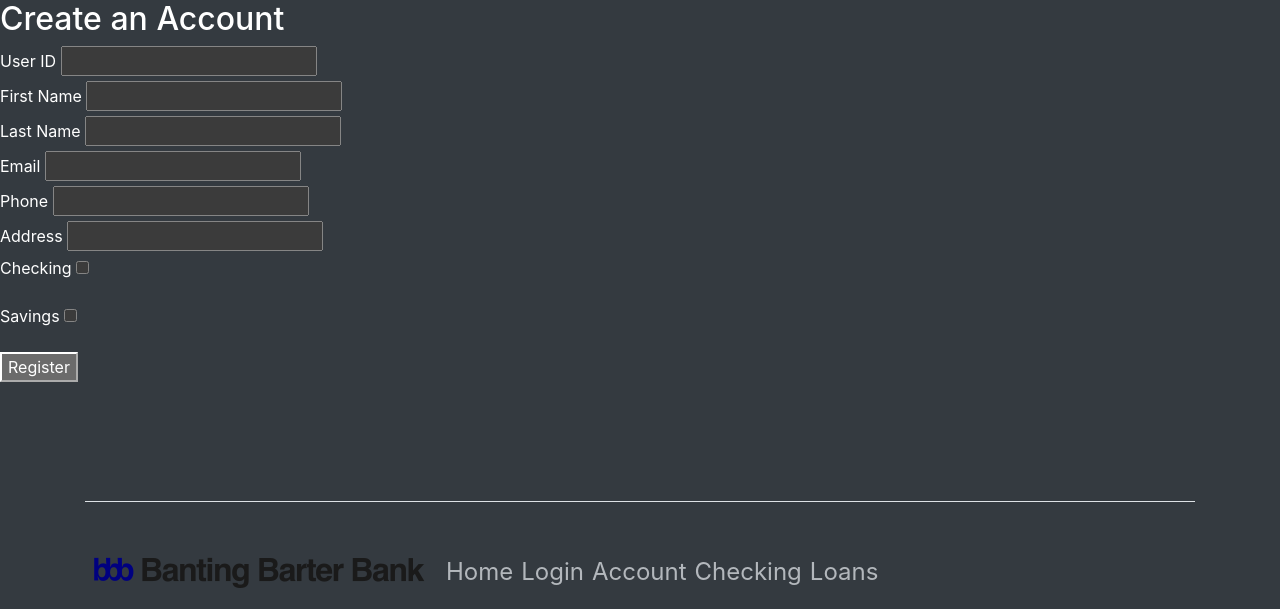
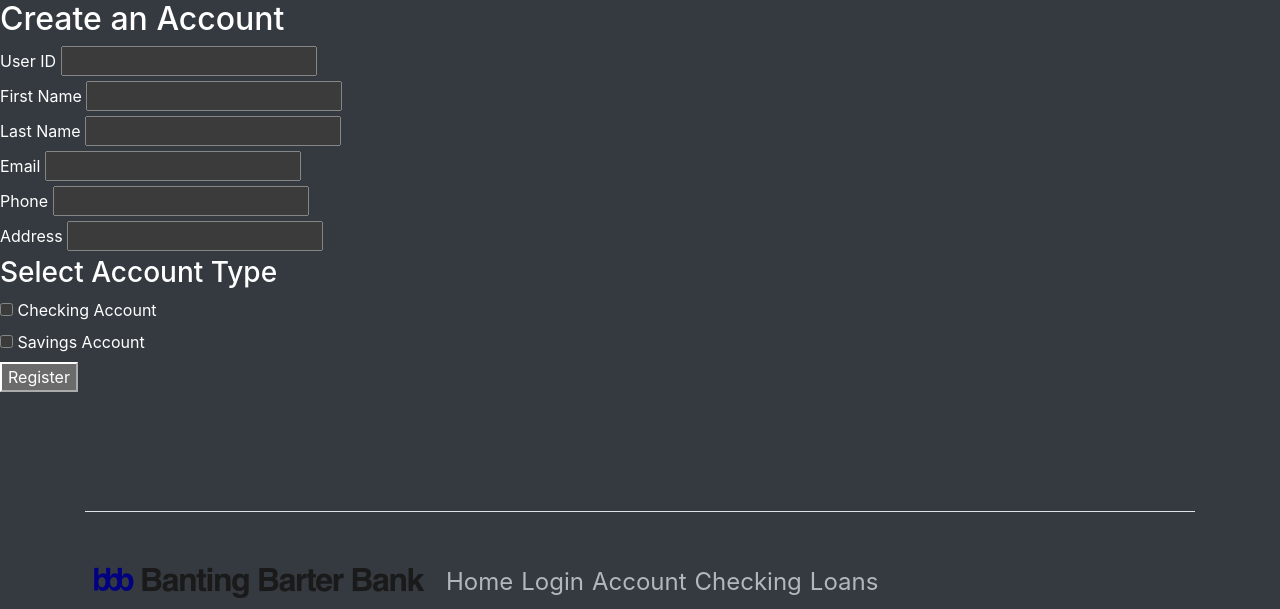
Before and after one commit to krystal-05/databasedesign, a Flask app: page /register in a window 1280 px wide. Shown: the part 92-701 px from the top of the page. Run offline with Flask 3, Linux system fonts and the light colour scheme; some libraries are stand-ins or nearby versions.

Commit message:
Update register.html

```diff
--- a/templates/register.html
+++ b/templates/register.html
@@ -1,5 +1,9 @@
 {% extends 'include/layout.html' %}
 {% block content %}
+
+<head>
+    <link rel="stylesheet" type="text/css" href="{{ url_for('static', filename='style.css') }}">
+</head>
 
 <div class="form">
     <form method="POST" action="/register">
@@ -7,41 +11,45 @@
 
         <div>
             <label for="user_id">User ID</label>
-                <input type="varchar" name="user_id" id="user_id" required>
+            <input type="text" name="user_id" id="user_id" required>
         </div>
+
         <div>
-                <label for="last_name">First Name</label>
-                <input type="varchar" name="first_name" id="first_name" required>
+            <label for="first_name">First Name</label>
+            <input type="text" name="first_name" id="first_name" required>
         </div>
 
         <div>
             <label for="last_name">Last Name</label>
-                <input type="varchar" name="last_name" id="last_name" required>
+            <input type="text" name="last_name" id="last_name" required>
         </div>
 
         <div>
             <label for="email">Email</label>
-                <input type="varchar" name="email" id="email" required>
+            <input type="email" name="email" id="email" required>
         </div>
 
         <div>
             <label for="phone">Phone</label>
-                <input type="varchar" name="phone" id="phone" required>
+            <input type="tel" name="phone" id="phone" required>
         </div>
 
         <div>
             <label for="address">Address</label>
-                <input type="varchar" name="address" id="address" required>
+            <input type="text" name="address" id="address" required>
         </div>
 
-            <p>
-                <label for="transfer">Checking</label>
-                <input type="checkbox" id="account_type" name="checking">
-            </p>
-            <p>
-                <label for="transfer">Savings</label>
-                <input type="checkbox" id="account_type" name="savings">
-            </p>
+        <h3>Select Account Type</h3>
+        <div>
+            <label>
+                <input type="checkbox" name="account_type" value="checking"> Checking Account
+            </label>
+        </div>
+        <div>
+            <label>
+                <input type="checkbox" name="account_type" value="savings"> Savings Account
+            </label>
+        </div>
 
         <button type="submit">Register</button>
     </form>
```
Lines whose indentation alone changed are shown as unchanged.
